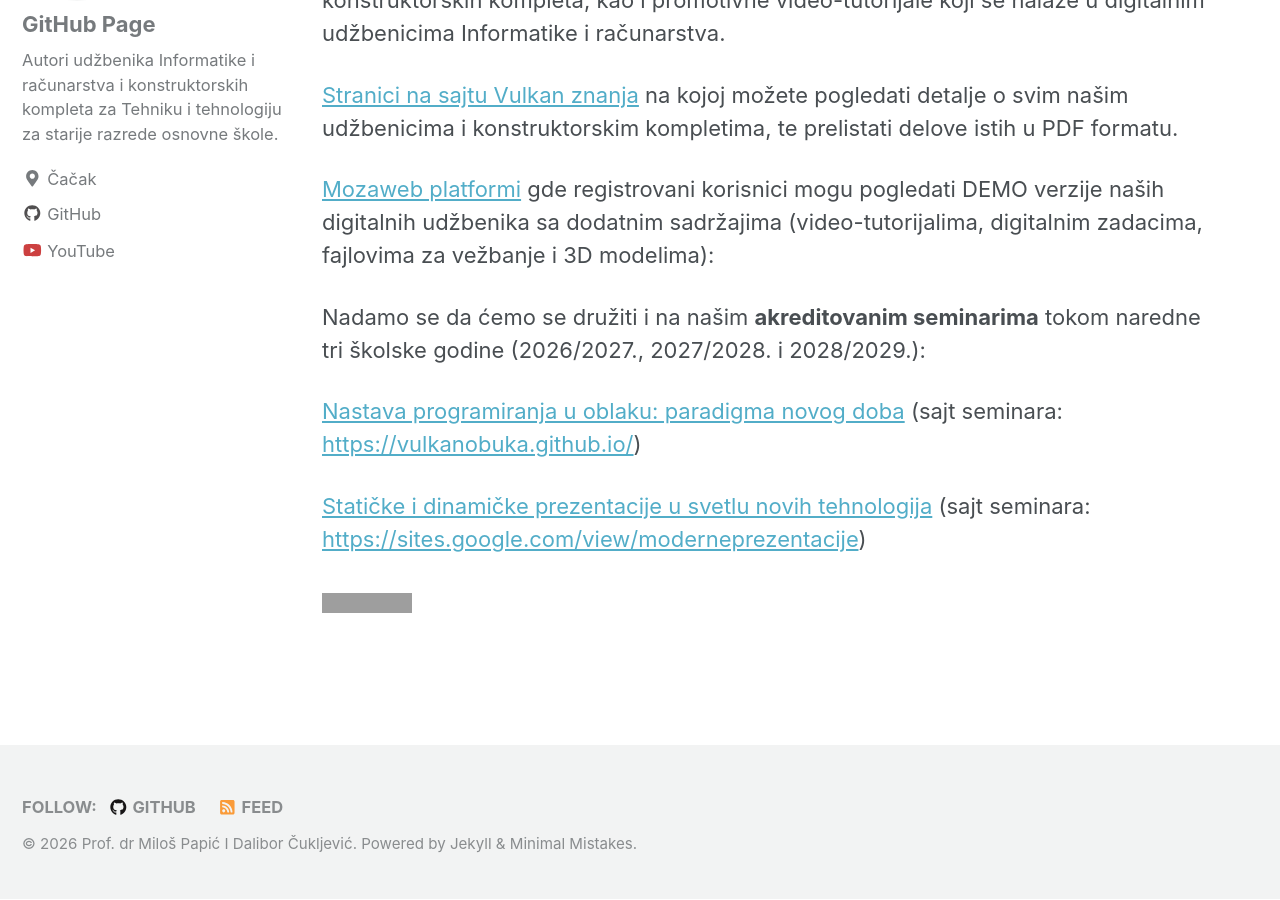
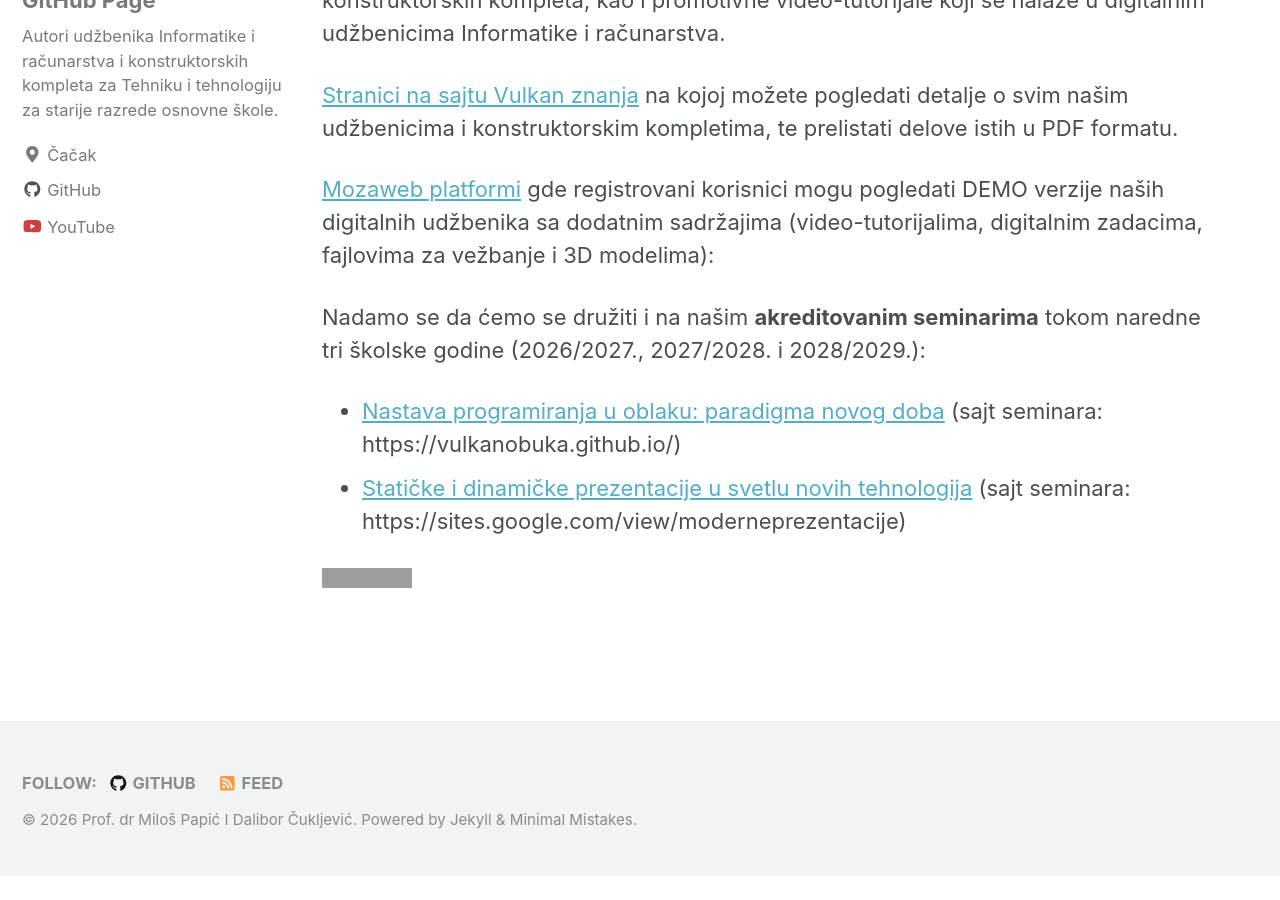
Before and after one commit to vulkanznanje/vulkanznanje.github.io, a Jekyll site: the page built from index.md, in a window 1280 px wide and 900 px high, scrolled down 629 px. Built offline with Jekyll 4.4.1, drawn with Linux system fonts in a browser that asks for light colours; nearby versions of some CDN libraries; after the commit the page ends 1505 px from its top, so only the background shows below that; grey boxes are pictures that could not be loaded.

```diff
--- a/index.md
+++ b/index.md
@@ -22,12 +22,8 @@ header:
 
 Nadamo se da ćemo se družiti i na našim **akreditovanim seminarima** tokom naredne tri školske godine (2026/2027., 2027/2028. i 2028/2029.):
 
-[Nastava programiranja u oblaku: paradigma novog doba](https://zuov-katalog.rs/index.php?action=page/catalog/view&id=959)
-(sajt seminara: <https://vulkanobuka.github.io/>)
-
-[Statičke i dinamičke prezentacije u svetlu novih tehnologija](https://zuov-katalog.rs/index.php?action=page/catalog/view&id=857)
-(sajt seminara: <https://sites.google.com/view/moderneprezentacije>)
-
+* [Nastava programiranja u oblaku: paradigma novog doba](https://zuov-katalog.rs/index.php?action=page/catalog/view&id=959) (sajt seminara: https://vulkanobuka.github.io/)
+* [Statičke i dinamičke prezentacije u svetlu novih tehnologija](https://zuov-katalog.rs/index.php?action=page/catalog/view&id=857) (sajt seminara: https://sites.google.com/view/moderneprezentacije)
 
 
 ![](https://komarev.com/ghpvc/?username=vulkanznanje&label=Github+views)
```
